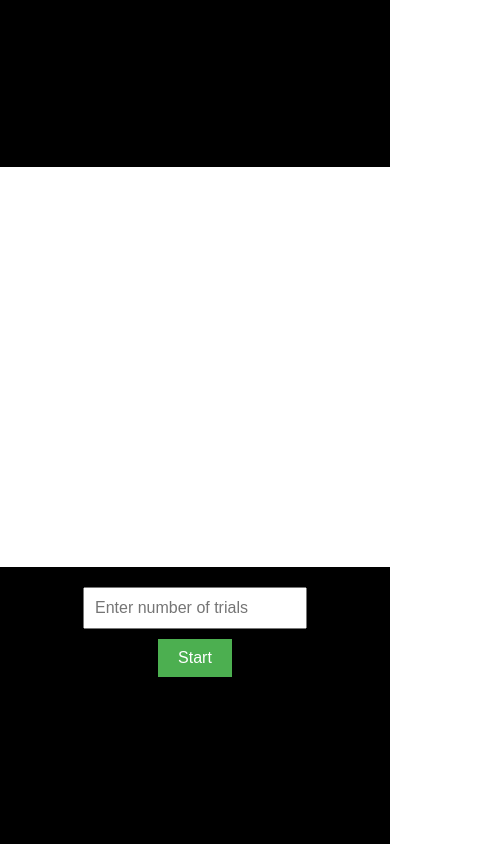
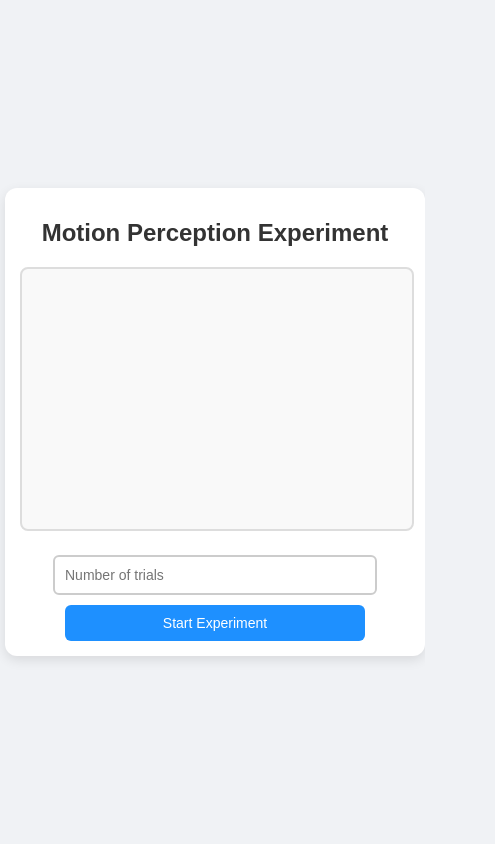
Before and after one commit to deve786/RDK, a React (Create React App) app: page / in a window 390 px wide. Shown: the whole page, 495 px wide, since content can reach past the window. Built offline with nearby package versions, Linux system fonts and the light colour scheme.

Commit message:
UIImproved

```diff
--- a/src/App.css
+++ b/src/App.css
@@ -1,48 +1,162 @@
-.App {
+/* src/App.css */
+body {
+  margin: 0;
+  padding: 0;
+  font-family: 'Arial', sans-serif;
+  background-color: #f0f2f5;
   display: flex;
-  flex-direction: column;
   justify-content: center;
   align-items: center;
-  height: 100vh;
-  background-color: black;
-  margin: 0;
-  font-family: Arial, sans-serif;
+  min-height: 100vh;
 }
 
-canvas {
-  background-color: white;
+.app-container {
+  text-align: center;
+  padding: 20px;
+  background: #fff;
+  border-radius: 12px;
+  box-shadow: 0 4px 12px rgba(0, 0, 0, 0.1);
+  width: 100%;
+  max-width: 700px;
+  margin: 10px;
+  transition: all 0.3s ease-in-out;
 }
 
-#instructions {
-  color: white;
-  font-size: 24px;
-  text-align: center;
+.app-title {
+  font-size: 2rem;
+  color: #333;
+  margin-bottom: 20px;
+  font-weight: bold;
+}
+
+.experiment-canvas {
+  border: 2px solid #ddd;
+  border-radius: 8px;
+  background: #f9f9f9;
+  transition: box-shadow 0.2s ease;
+  max-width: 100%;
+  height: auto;
+}
+
+.experiment-canvas:hover {
+  box-shadow: 0 0 10px rgba(0, 0, 0, 0.1);
+}
+
+.input-section {
+  margin-top: 20px;
+  display: flex;
+  justify-content: center;
+  align-items: center;
+  gap: 15px;
+}
+
+.trial-input {
+  padding: 12px;
+  font-size: 16px;
+  border: 2px solid #ccc;
+  border-radius: 6px;
+  width: 150px;
+  max-width: 100%;
+  transition: border-color 0.3s ease;
+}
+
+.trial-input:focus {
+  outline: none;
+  border-color: #1e90ff;
+  box-shadow: 0 0 5px rgba(30, 144, 255, 0.5);
+}
+
+.start-button, .start-again-button {
+  padding: 12px 24px;
+  font-size: 16px;
+  background-color: #1e90ff;
+  color: #fff;
+  border: none;
+  border-radius: 6px;
+  cursor: pointer;
+  transition: background-color 0.3s ease, transform 0.1s ease;
+}
+
+.start-button:hover, .start-again-button:hover {
+  background-color: #007bff;
+}
+
+.start-button:active, .start-again-button:active {
+  transform: scale(0.98);
+}
+
+.results-section {
   margin-top: 20px;
 }
 
-.input-container {
-  display: flex;
-  flex-direction: column;
-  align-items: center;
-  margin-top: 20px;
+.instructions {
+  margin-top: 15px;
+  padding: 10px 20px;
+  background-color: #e9ecef;
+  color: #555;
+  font-size: 18px;
+  border-radius: 6px;
+  border-left: 4px solid #1e90ff;
+  transition: opacity 0.3s ease;
 }
 
-.input-container input {
-  padding: 10px;
-  font-size: 16px;
-  margin-bottom: 10px;
-  width: 200px;
+/* Responsive Design */
+@media (max-width: 768px) {
+  .app-title {
+    font-size: 1.75rem;
+  }
+
+  .experiment-canvas {
+    width: 100%;
+    height: 300px; /* Adjusted for smaller screens */
+  }
+
+  .input-section {
+    flex-direction: column;
+    gap: 10px;
+  }
+
+  .trial-input, .start-button, .start-again-button {
+    width: 100%;
+    max-width: 300px;
+  }
 }
 
-.input-container button {
-  padding: 10px 20px;
-  font-size: 16px;
-  background-color: #4CAF50;
-  color: white;
-  border: none;
-  cursor: pointer;
+@media (max-width: 480px) {
+  .app-container {
+    padding: 15px;
+    margin: 5px;
+  }
+
+  .app-title {
+    font-size: 1.5rem;
+  }
+
+  .experiment-canvas {
+    width: 100%;
+    height: 250px; /* Further reduced for mobile */
+  }
+
+  .trial-input {
+    font-size: 14px;
+    padding: 10px;
+  }
+
+  .start-button, .start-again-button {
+    font-size: 14px;
+    padding: 10px 20px;
+  }
+
+  .instructions {
+    font-size: 16px;
+    padding: 8px 15px;
+  }
 }
 
-.input-container button:hover {
-  background-color: #45a049;
+/* Ensure canvas content scales */
+@media (max-width: 600px) {
+  .experiment-canvas {
+    width: 100%;
+    height: auto;
+  }
 }
--- a/src/App.js
+++ b/src/App.js
@@ -21,7 +21,6 @@ const App = () => {
   const [trials, setTrials] = useState([]);
   const [numTrials, setNumTrials] = useState('');
 
-  // Parameters
   const parameters = {
     fixationSize: 0.03 * 400,
     iti: 400,
@@ -43,7 +42,6 @@ const App = () => {
   const centerX = 600 / 2;
   const centerY = 400 / 2;
 
-  // Generate trials
   const generateTrials = (maxTrials) => {
     let newTrials = [];
     for (let repeat = 0; repeat < parameters.blockRepeatsPerRun; repeat++) {
@@ -66,7 +64,6 @@ const App = () => {
     return newTrials.slice(0, maxTrials);
   };
 
-  // Initialize dots
   const initializeDots = (coherence, angle) => {
     const newDots = [];
     for (let i = 0; i < parameters.numberOfDots; i++) {
@@ -84,7 +81,6 @@ const App = () => {
     setCurrentAngle(angle);
   };
 
-  // Update dots
   const updateDots = () => {
     setDots(prevDots =>
       prevDots.map(dot => {
@@ -110,7 +106,6 @@ const App = () => {
     );
   };
 
-  // Draw functions
   const drawFixation = (ctx) => {
     ctx.clearRect(0, 0, 600, 400);
     ctx.fillStyle = 'white';
@@ -121,12 +116,13 @@ const App = () => {
 
   const drawDots = (ctx) => {
     ctx.clearRect(0, 0, 600, 400);
-    ctx.strokeStyle = 'gray';
+    ctx.strokeStyle = '#888';
+    ctx.lineWidth = 2;
     ctx.beginPath();
     ctx.arc(centerX, centerY, parameters.radius, 0, Math.PI * 2);
     ctx.stroke();
 
-    ctx.fillStyle = 'black';
+    ctx.fillStyle = '#333';
     dots.forEach(dot => {
       ctx.beginPath();
       ctx.arc(dot.x, dot.y, parameters.dotSize / 2, 0, Math.PI * 2);
@@ -136,45 +132,51 @@ const App = () => {
 
   const drawFeedback = (ctx) => {
     ctx.clearRect(0, 0, 600, 400);
-    ctx.strokeStyle = 'gray';
+    ctx.strokeStyle = '#888';
+    ctx.lineWidth = 2;
     ctx.beginPath();
     ctx.arc(centerX, centerY, parameters.radius, 0, Math.PI * 2);
     ctx.stroke();
 
     const lineLength = 100;
-    ctx.strokeStyle = 'blue';
-    ctx.lineWidth = 2;
+    ctx.strokeStyle = '#1e90ff';
+    ctx.lineWidth = 3;
     ctx.beginPath();
     ctx.moveTo(centerX, centerY);
     ctx.lineTo(centerX + lineLength * Math.cos(currentAngle), centerY + lineLength * Math.sin(currentAngle));
     ctx.stroke();
 
-    ctx.font = '30px Arial';
+    ctx.font = 'bold 32px Arial';
     ctx.textAlign = 'center';
-    ctx.fillStyle = isCorrect ? 'green' : 'red';
-    ctx.fillText(isCorrect ? 'Correct' : 'Wrong', centerX, centerY - 20);
+    ctx.fillStyle = isCorrect ? '#28a745' : '#dc3545';
+    ctx.fillText(isCorrect ? 'Correct!' : 'Wrong', centerX, centerY - 30);
   };
 
   const drawResults = (ctx) => {
     ctx.clearRect(0, 0, 600, 400);
-    ctx.fillStyle = 'black';
+    ctx.fillStyle = '#fff';
+    ctx.fillRect(0, 0, 600, 400);
+    ctx.fillStyle = '#333';
+    ctx.font = 'bold 28px Arial';
+    ctx.textAlign = 'center';
+    ctx.fillText('Experiment Results', centerX, centerY - 120);
+
     ctx.font = '24px Arial';
-    ctx.textAlign = 'center';
-
-    const trialCount = trials.length || 0;
+    const trialCount = trials.length;
     const accuracy = trialCount > 0 ? (correctCount / trialCount * 100).toFixed(2) : '0.00';
     const avgReactionTime = reactionTimes.length > 0
       ? (reactionTimes.reduce((a, b) => a + b, 0) / reactionTimes.length).toFixed(2)
       : 'N/A';
 
-    ctx.fillText('Experiment Results', centerX, centerY - 100);
     ctx.fillText(`Trials Completed: ${trialCount}`, centerX, centerY - 60);
+    ctx.fillStyle = '#28a745';
     ctx.fillText(`Correct Responses: ${correctCount}`, centerX, centerY - 20);
+    ctx.fillStyle = '#1e90ff';
     ctx.fillText(`Accuracy: ${accuracy}%`, centerX, centerY + 20);
+    ctx.fillStyle = '#ff9800';
     ctx.fillText(`Avg Reaction Time: ${avgReactionTime} ms`, centerX, centerY + 60);
   };
 
-  // Handle click
   const handleClick = (e) => {
     if (trialState === 'response') {
       const rect = canvasRef.current.getBoundingClientRect();
@@ -188,7 +190,6 @@ const App = () => {
     }
   };
 
-  // Handle start button
   const handleStart = () => {
     const maxTrials = parseInt(numTrials, 10);
     if (isNaN(maxTrials) || maxTrials <= 0) {
@@ -198,14 +199,23 @@ const App = () => {
     const newTrials = generateTrials(maxTrials);
     setTrials(newTrials);
     setTrialState('fixation');
-    setInstructions('Please click on the direction of coherent dots');
+    setInstructions('Click the direction of the moving dots.');
     setCurrentTrial(0);
     setStartTime(performance.now());
     setCorrectCount(0);
     setReactionTimes([]);
   };
 
-  // Evaluate response
+  const handleStartAgain = () => {
+    setTrialState('input');
+    setCurrentTrial(0);
+    setInstructions('');
+    setCorrectCount(0);
+    setReactionTimes([]);
+    setTrials([]);
+    setNumTrials('');
+  };
+
   const evaluateResponse = (x, y) => {
     const dx = x - centerX;
     const dy = y - centerY;
@@ -219,7 +229,7 @@ const App = () => {
     const correct = angleDiff < parameters.maxAngleDiff;
     setIsCorrect(correct);
     if (correct) setCorrectCount(prev => prev + 1);
-    console.log(`Trial ${currentTrial}: Angle=${targetAngleDeg.toFixed(1)}°, Response=${responseAngle.toFixed(1)}°, Diff=${angleDiff.toFixed(1)}°, Correct=${correct}, RT=${reactionTimes[reactionTimes.length - 1]?.toFixed(2) || 'N/A'}ms`);
+    console.log(`Trial ${currentTrial + 1}: Angle=${targetAngleDeg.toFixed(1)}°, Response=${responseAngle.toFixed(1)}°, Diff=${angleDiff.toFixed(1)}°, Correct=${correct}, RT=${reactionTimes[reactionTimes.length - 1]?.toFixed(2) || 'N/A'}ms`);
 
     setTrialState('feedback');
     setStartTime(performance.now());
@@ -227,7 +237,6 @@ const App = () => {
     setResponseY(null);
   };
 
-  // Animation loop
   useEffect(() => {
     const canvas = canvasRef.current;
     const ctx = canvas.getContext('2d');
@@ -242,8 +251,7 @@ const App = () => {
           drawFixation(ctx);
           if (timestamp - startTime >= parameters.fixationDuration) {
             setTrialState('dotDisplay');
-            setCurrentTrial(prev => prev + 1);
-            if (trials.length > 0 && currentTrial < trials.length) {
+            if (currentTrial < trials.length) {
               const trial = trials[currentTrial];
               initializeDots(trial.coherence, trial.angle);
               setCurrentStimDuration(trial.stimDuration);
@@ -273,7 +281,7 @@ const App = () => {
         case 'response':
           ctx.clearRect(0, 0, 600, 400);
           if (timestamp - startTime >= parameters.maxResponseDuration) {
-            console.log(`Trial ${currentTrial}: No response`);
+            console.log(`Trial ${currentTrial + 1}: No response`);
             setIsCorrect(false);
             setReactionTimes(prev => [...prev, parameters.maxResponseDuration]);
             setTrialState('feedback');
@@ -291,16 +299,17 @@ const App = () => {
 
         case 'iti':
           ctx.clearRect(0, 0, 600, 400);
-          ctx.fillStyle = 'red';
+          ctx.fillStyle = '#ff4444';
           ctx.beginPath();
           ctx.arc(centerX, centerY, parameters.fixationSize / 2, 0, Math.PI * 2);
           ctx.fill();
           if (timestamp - startTime >= parameters.iti) {
-            if (currentTrial < trials.length) {
+            if (currentTrial + 1 < trials.length) {
+              setCurrentTrial(prev => prev + 1);
               setTrialState('fixation');
             } else {
               setTrialState('results');
-              setInstructions(''); // Clear instructions to focus on results
+              setInstructions('');
             }
             setStartTime(timestamp);
           }
@@ -308,7 +317,7 @@ const App = () => {
 
         case 'results':
           drawResults(ctx);
-          return; // Stop animation
+          return;
 
         default:
           return;
@@ -318,27 +327,35 @@ const App = () => {
 
     if (trialState !== 'input' && trialState !== 'results') {
       animationFrameId = requestAnimationFrame(animate);
+    } else if (trialState === 'results') {
+      drawResults(ctx);
     }
 
     return () => cancelAnimationFrame(animationFrameId);
   }, [trialState, startTime, currentTrial, dots, currentStimDuration, isCorrect, correctCount, reactionTimes, trials]);
 
   return (
-    <div className="App">
-      <canvas ref={canvasRef} width={600} height={400} onClick={handleClick} />
+    <div className="app-container">
+      <h1 className="app-title">Motion Perception Experiment</h1>
+      <canvas ref={canvasRef} width={600} height={400} className="experiment-canvas" onClick={handleClick} />
       {trialState === 'input' ? (
-        <div className="input-container">
+        <div className="input-section">
           <input
             type="number"
             value={numTrials}
             onChange={(e) => setNumTrials(e.target.value)}
-            placeholder="Enter number of trials"
+            placeholder="Number of trials"
             min="1"
+            className="trial-input"
           />
-          <button onClick={handleStart}>Start</button>
+          <button onClick={handleStart} className="start-button">Start Experiment</button>
+        </div>
+      ) : trialState === 'results' ? (
+        <div className="results-section">
+          <button onClick={handleStartAgain} className="start-again-button">Start Again</button>
         </div>
       ) : (
-        instructions && <div id="instructions">{instructions}</div>
+        instructions && <div className="instructions">{instructions}</div>
       )}
     </div>
   );
```
